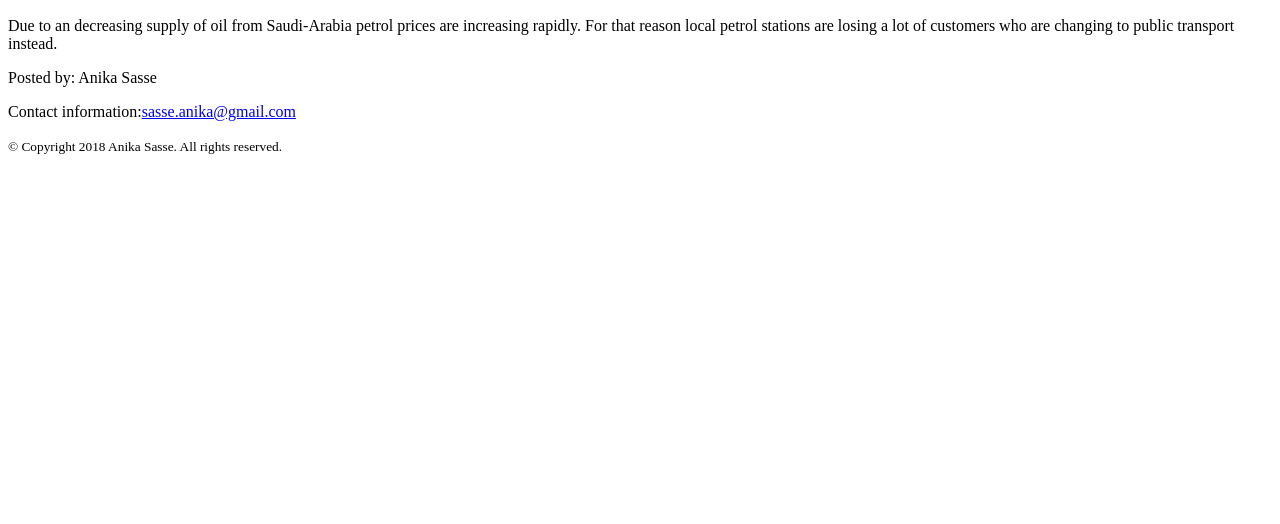
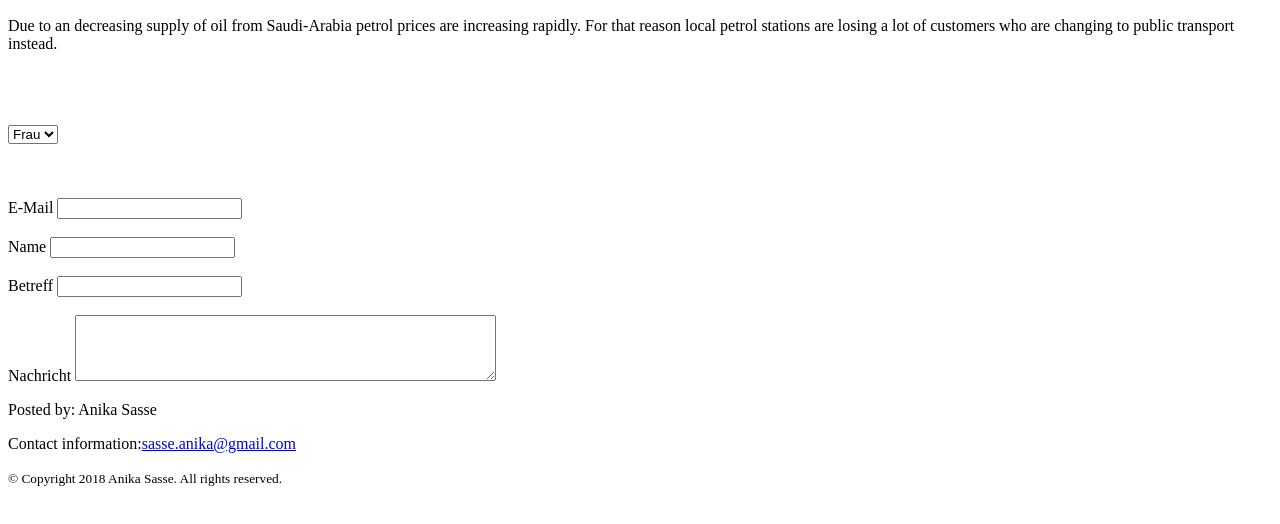
Before and after one commit to anikasasse/ZRPraktikum, a plain HTML site: page index.html in a window 1280 px wide. Shown: the part 50-574 px from the top of the page. Drawn offline with Linux system fonts and the light colour scheme.

Commit message:
Formular

```diff
--- a/index.html
+++ b/index.html
@@ -23,6 +23,40 @@ instead.
 </aside>
 
 </article>
+<br>
+<br>
+<br>
+<br>
+<form action="/formular.php" method="post">
+<select for ="Frau / Herr">
+        <option value="Frau">Frau</option>
+        <option value="Herr">Herr</option>
+</select>
+
+        <br>
+        <br>
+        <br>
+        <br>
+        <label for="email">E-Mail</label>
+        <input type="text" name="email" maxlength="40">
+        <br>
+        <br>
+
+<label for="fullname">Name</label>
+<input type="text" name="fullname" maxlength="60">
+<br>
+<br>
+
+<label for="subject">Betreff</label>
+<input type="text" name="subject" maxlength="80">
+        <br>
+        <br>
+
+<label for="subject">Nachricht</label>
+<textarea rows='4' cols='50' name="subject">
+</textarea>
+
+</form>
 
 <footer>
 <p>Posted by: Anika Sasse</p>
```
